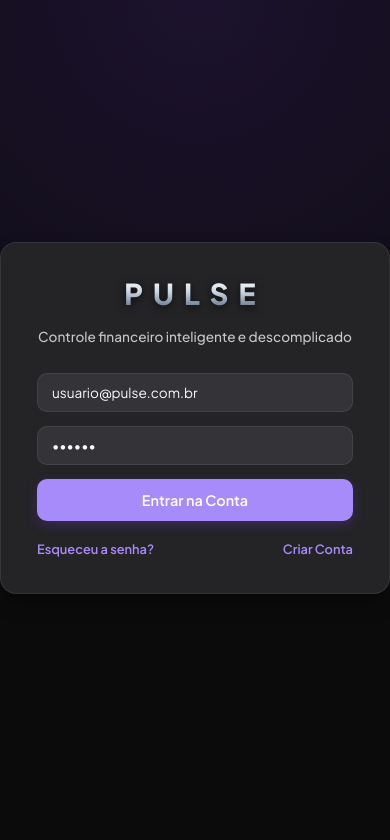
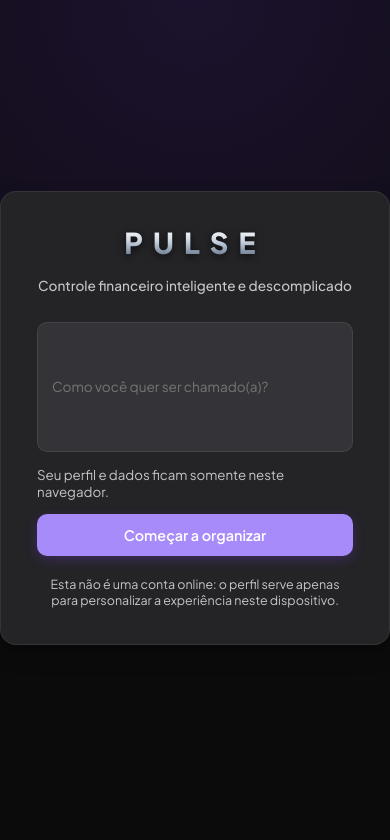
Before and after one commit to Edvanfigueredo/pulsefinance, a plain HTML site: page index.html in a window 390 px wide. Shown: the part 4-844 px from the top of the page. Drawn offline with nearby package versions, Linux system fonts and the light colour scheme.

Commit message:
fix: consolida experiência mobile e cadastro

```diff
--- a/index.html
+++ b/index.html
@@ -6,12 +6,14 @@
     <title>Pulse - Gestão Financeira Pessoal</title>
     <!-- Chart.js para gráficos interativos -->
     <script src="https://cdn.jsdelivr.net/npm/chart.js"></script>
+    <script src="https://cdn.jsdelivr.net/npm/xlsx@0.18.5/dist/xlsx.full.min.js"></script>
     <!-- FontAwesome para Ícones -->
     <link rel="stylesheet" href="https://cdnjs.cloudflare.com/ajax/libs/font-awesome/6.4.0/css/all.min.css">
     <!-- Google Font Plus Jakarta Sans -->
     <link rel="stylesheet" href="https://fonts.googleapis.com/css2?family=Plus+Jakarta+Sans:wght@400;500;600;700;800;900&display=swap">
     <link rel="stylesheet" href="src/styles/base.css">
     <link rel="stylesheet" href="src/styles/enhancements.css">
+    <link rel="stylesheet" href="src/styles/mobile.css">
 </head>
 <body>
 
@@ -24,14 +26,11 @@
             <p style="color:var(--text-muted); font-size:0.85rem; font-weight:500;">Controle financeiro inteligente e descomplicado</p>
 
             <form id="auth-form" onsubmit="handleAuth(event)" style="display:flex; flex-direction:column; gap:14px; margin-top:8px;">
-                <input type="email" id="auth-email" placeholder="E-mail" required value="usuario@pulse.com.br">
-                <input type="password" id="auth-pass" placeholder="Senha" required value="123456">
-                <button type="submit" class="btn-primary" id="auth-btn" style="padding:12px; font-size:0.9rem;">Entrar na Conta</button>
+                <input type="text" id="auth-name" placeholder="Como você quer ser chamado(a)?" required>
+                <small style="color:var(--text-muted); text-align:left;">Seu perfil e dados ficam somente neste navegador.</small>
+                <button type="submit" class="btn-primary" id="auth-btn" style="padding:12px; font-size:0.9rem;">Começar a organizar</button>
             </form>
-            <div style="display:flex; justify-content:space-between; font-size:0.8rem; font-weight:600;">
-                <a href="#" style="color:var(--primary); text-decoration:none;" onclick="toggleAuthMode('recovery')">Esqueceu a senha?</a>
-                <a href="#" style="color:var(--primary); text-decoration:none;" onclick="toggleAuthMode('register')">Criar Conta</a>
-            </div>
+            <p style="color:var(--text-muted); font-size:0.78rem;">Esta não é uma conta online: o perfil serve apenas para personalizar a experiência neste dispositivo.</p>
         </div>
     </div>
 
@@ -45,18 +44,18 @@
                     </div>
                 </div>
                 <div class="nav-list">
-                    <div class="nav-item active" onclick="navigate('dashboard')">📊 Visão Geral</div>
-                    <div class="nav-item" onclick="navigate('financeiro')">💸 Transações</div>
-                    <div class="nav-item" onclick="navigate('contas')">🏦 Contas e Cartões</div>
-                    <div class="nav-item" onclick="navigate('categorias')">🏷️ Categorias</div>
-                    <div class="nav-item" onclick="navigate('planejamento')">🎯 Orçamentos & Metas</div>
-                    <div class="nav-item" onclick="navigate('patrimonio')">🏛️ Bens & Dívidas</div>
-                    <div class="nav-item" onclick="navigate('relatorios')">📈 Relatórios</div>
-                    <div class="nav-item" onclick="navigate('meses')">🗓️ Histórico mensal</div>
-                    <div class="nav-item" onclick="navigate('educacao')">💡 Aprender</div>
-                    <div class="nav-item" onclick="navigate('inteligencia')">🤖 Pulse IA</div>
-                    <div class="nav-item" onclick="navigate('importacao')">📥 Importar Extrato</div>
-                    <div class="nav-item" onclick="navigate('configuracoes')">⚙️ Ajustes</div>
+                    <div class="nav-item active" onclick="navigate('dashboard')"><i class="fa-solid fa-chart-pie"></i> Visão Geral</div>
+                    <div class="nav-item" onclick="navigate('financeiro')"><i class="fa-solid fa-arrow-right-arrow-left"></i> Transações</div>
+                    <div class="nav-item" onclick="navigate('contas')"><i class="fa-solid fa-building-columns"></i> Contas e Cartões</div>
+                    <div class="nav-item" onclick="navigate('categorias')"><i class="fa-solid fa-tags"></i> Categorias</div>
+                    <div class="nav-item" onclick="navigate('planejamento')"><i class="fa-solid fa-bullseye"></i> Orçamentos & Metas</div>
+                    <div class="nav-item" onclick="navigate('patrimonio')"><i class="fa-solid fa-scale-balanced"></i> Bens & Dívidas</div>
+                    <div class="nav-item" onclick="navigate('relatorios')"><i class="fa-solid fa-chart-line"></i> Relatórios</div>
+                    <div class="nav-item" onclick="navigate('meses')"><i class="fa-solid fa-calendar-days"></i> Histórico mensal</div>
+                    <div class="nav-item" onclick="navigate('educacao')"><i class="fa-solid fa-book-open"></i> Aprender</div>
+                    <div class="nav-item" onclick="navigate('inteligencia')"><i class="fa-solid fa-sparkles"></i> Pulse IA</div>
+                    <div class="nav-item" onclick="navigate('importacao')"><i class="fa-solid fa-file-arrow-up"></i> Importar dados</div>
+                    <div class="nav-item" onclick="navigate('configuracoes')"><i class="fa-solid fa-sliders"></i> Ajustes</div>
                 </div>
             </div>
             <div style="padding: 0 16px;">
@@ -76,8 +75,8 @@
                         <i class="fa-solid fa-plus"></i> Transação
                     </button>
                     <button class="btn-green btn-sm" id="monthly-report-button" type="button">Emitir relatório</button>
-                    <button class="btn-theme" id="theme-toggle-btn" onclick="toggleTheme()" title="Alternar Tema Claro/Escuro">🌙 Escuro</button>
-                    <span id="user-display" class="badge" style="padding:6px 12px;">usuario@pulse.com.br</span>
+                    <button class="btn-theme" id="theme-toggle-btn" onclick="toggleTheme()" title="Alternar Tema Claro/Escuro"><i class="fa-solid fa-circle-half-stroke"></i> Tema</button>
+                    <span id="user-display" class="badge" style="padding:6px 12px;">Participante</span>
                     <button class="btn-amber btn-sm" onclick="resetData()">Resetar</button>
                 </div>
             </header>
@@ -171,7 +170,7 @@
                 <div class="card">
                     <div class="card-header">
                         <h5 style="font-weight:700; font-size:1rem;">Histórico de Transações</h5>
-                        <input type="text" id="tx-search" placeholder="🔍 Pesquisar..." oninput="renderTxTable()" style="width:200px;">
+                        <input type="text" id="tx-search" placeholder="Pesquisar..." oninput="renderTxTable()" style="width:200px;">
                     </div>
                     <table>
                         <thead>
@@ -292,7 +291,7 @@
             <!-- VIEW RELATÓRIOS -->
             <div id="view-relatorios" class="view-section">
                 <div class="card">
-                    <h5 style="font-weight:700; font-size:1rem; margin-bottom:14px;">🔍 Filtrar Análise</h5>
+                    <h5 style="font-weight:700; font-size:1rem; margin-bottom:14px;"><i class="fa-solid fa-filter"></i> Filtrar análise</h5>
                     <div style="display:flex; gap:14px; flex-wrap:wrap;">
                         <div style="flex:1; min-width:140px;">
                             <label style="font-size:0.75rem; color:var(--text-muted); font-weight:600; display:block; margin-bottom:6px;">Mês</label>
@@ -368,7 +367,7 @@
             <div id="view-inteligencia" class="view-section">
                 <div class="grid-2">
                     <div class="card">
-                        <h5 style="font-weight:700; font-size:1rem;">🤖 Pulse AI Assistant</h5>
+                        <h5 style="font-weight:700; font-size:1rem;"><i class="fa-solid fa-sparkles"></i> Pulse IA</h5>
                         <p style="color:var(--text-muted); font-size:0.8rem; margin-bottom:12px;">Obtenha insights instantâneos sobre seu fluxo financeiro.</p>
                         <div class="chat-container" id="ai-messages">
                             <div class="msg msg-ai">Olá! Sou o assistente Pulse. Como posso ajudar nas suas finanças hoje?</div>
@@ -380,7 +379,7 @@
                     </div>
 
                     <div class="card">
-                        <h5 style="font-weight:700; font-size:1rem;">🔔 Alertas & Dicas</h5>
+                        <h5 style="font-weight:700; font-size:1rem;"><i class="fa-solid fa-bell"></i> Alertas e dicas</h5>
                         <div id="sys-alerts" style="display:flex; flex-direction:column; gap:12px; margin-top:12px;"></div>
                     </div>
                 </div>
@@ -391,12 +390,12 @@
                 <div class="grid-2">
                     <div class="card">
                         <div class="card-header" style="margin-bottom:12px;">
-                            <h5 style="font-weight:700; font-size:1rem;">1. Seleção de Arquivo (OFX, CSV, XLS)</h5>
+                            <h5 style="font-weight:700; font-size:1rem;"><i class="fa-solid fa-file-arrow-up"></i> Envie seu arquivo</h5>
                         </div>
 
                         <div style="margin-bottom: 16px; background: var(--bg-input); padding: 14px; border-radius: var(--radius-sm); border: 1px solid var(--border);">
                             <label style="font-size:0.8rem; font-weight:600; color:var(--text); display:block; margin-bottom:8px;">
-                                Destino da Importação:
+                                Onde os lançamentos devem ser organizados?
                             </label>
                             <select id="import-destino" style="width: 100%;">
                                 <option value="">-- Escolha a Conta ou Cartão --</option>
@@ -405,15 +404,15 @@
 
                         <div id="import-mode-file">
                             <div class="upload-box" id="drop-zone" onclick="iniciarImportacaoManual()">
-                                <p style="font-weight:700; color:var(--primary); font-size:1rem;">Arraste ou Clique para Enviar</p>
-                                <p style="color:var(--text-muted); font-size:0.8rem; margin-top:6px;">Suporta arquivos de extrato bancário <strong>.OFX</strong>, <strong>.CSV</strong> e <strong>.XLS</strong></p>
+                                <p style="font-weight:700; color:var(--primary); font-size:1rem;">Escolher arquivo do celular ou computador</p>
+                                <p style="color:var(--text-muted); font-size:0.8rem; margin-top:6px;">Envie extrato de cartão, planilha de controle (<strong>.xlsx</strong>, .csv), backup .json ou .ofx. Revise os lançamentos antes de confirmar.</p>
                             </div>
-                            <input type="file" id="file-input" accept=".ofx,.csv,.txt,.xls" style="display:none;" onchange="handleFileUpload(event)">
+                            <input type="file" id="file-input" accept=".ofx,.csv,.txt,.xls,.xlsx,.json,application/json" style="display:none;" onchange="handleFileUpload(event)">
                         </div>
                     </div>
 
                     <div class="card">
-                        <h5 style="font-weight:700; font-size:1rem;">📤 Backup e Exportação</h5>
+                        <h5 style="font-weight:700; font-size:1rem;"><i class="fa-solid fa-file-export"></i> Backup e exportação</h5>
                         <p style="color:var(--text-muted); font-size:0.8rem; margin-bottom:16px;">Baixe seus registros completos a qualquer momento.</p>
                         <div style="display:flex; gap:12px;">
                             <button class="btn-green btn-sm" onclick="exportData('json')" style="padding:10px 16px;">Exportar JSON</button>
@@ -477,6 +476,8 @@
     <script src="src/services/preferences-service.js"></script>
     <script src="src/features/month-report.js"></script>
     <script src="src/ui/accessibility-settings.js"></script>
+    <script src="src/features/import-installments.js"></script>
+    <script src="src/ui/mobile-navigation.js"></script>
     <script src="src/main.js"></script>
 </body>
 </html>
--- a/src/core/state.js
+++ b/src/core/state.js
@@ -1,8 +1,8 @@
         // Estado compartilhado, persistência legada, autenticação e navegação.
         const DEFAULT_STATE = {
             theme: 'dark',
-            authenticated: true,
-            userEmail: 'usuario@pulse.com.br',
+            authenticated: false,
+            userName: '',
             categorias: [
                 { id: 1, nome: 'Alimentação', tipo: 'despesa' },
                 { id: 2, nome: 'Transporte', tipo: 'despesa' },
@@ -70,7 +70,7 @@
                 db = {
                     theme: db.theme || 'dark',
                     authenticated: true,
-                    userEmail: db.userEmail || 'usuario@pulse.com.br',
+                    userName: db.userName || '',
                     categorias: [],
                     contas: [],
                     cartoes: [],
@@ -93,7 +93,7 @@
             document.documentElement.setAttribute('data-theme', db.theme || 'dark');
             const btn = document.getElementById('theme-toggle-btn');
             if(btn) {
-                btn.innerText = db.theme === 'dark' ? '🌙 Escuro' : '☀️ Claro';
+                btn.innerHTML = '<i class="fa-solid fa-circle-half-stroke"></i> Tema';
             }
         }
 
@@ -101,7 +101,7 @@
         function handleAuth(e) {
             e.preventDefault();
             db.authenticated = true;
-            db.userEmail = document.getElementById('auth-email').value;
+            db.userName = document.getElementById('auth-name').value.trim();
             saveDB();
             checkAuth();
         }
@@ -116,7 +116,7 @@
             const authScreen = document.getElementById('auth-screen');
             if(db.authenticated) {
                 authScreen.style.display = 'none';
-                document.getElementById('user-display').innerText = db.userEmail || 'usuario@pulse.com.br';
+                document.getElementById('user-display').innerText = db.userName || 'Participante';
             } else {
                 authScreen.style.display = 'flex';
             }
--- a/src/ui/dashboard.js
+++ b/src/ui/dashboard.js
@@ -101,8 +101,8 @@
             const accSelect = document.getElementById('tx-conta');
             if (accSelect) {
                 accSelect.innerHTML = '';
-                db.contas.forEach(c => accSelect.innerHTML += `<option value="conta_${c.id}">🏦 ${c.nome}</option>`);
-                db.cartoes.forEach(c => accSelect.innerHTML += `<option value="cartao_${c.id}">💳 ${c.nome}</option>`);
+                db.contas.forEach(c => accSelect.innerHTML += `<option value="conta_${c.id}">${c.nome}</option>`);
+                db.cartoes.forEach(c => accSelect.innerHTML += `<option value="cartao_${c.id}">${c.nome}</option>`);
             }
 
             // Categorias
@@ -146,8 +146,8 @@
             if(importDestino) {
                 const valorAtual = importDestino.value;
                 importDestino.innerHTML = '<option value="">-- Escolha a Conta ou Cartão --</option>';
-                db.contas.forEach(c => importDestino.innerHTML += `<option value="conta_${c.id}">🏦 ${c.nome}</option>`);
-                db.cartoes.forEach(c => importDestino.innerHTML += `<option value="cartao_${c.id}">💳 ${c.nome}</option>`);
+                db.contas.forEach(c => importDestino.innerHTML += `<option value="conta_${c.id}">${c.nome} (conta)</option>`);
+                db.cartoes.forEach(c => importDestino.innerHTML += `<option value="cartao_${c.id}">${c.nome} (cartão)</option>`);
                 importDestino.value = valorAtual;
             }
 
@@ -195,10 +195,10 @@
                     const targetId = String(t.contaId || '');
                     if(targetId.startsWith('conta_')) {
                         const acc = db.contas.find(c => c.id === parseInt(targetId.replace('conta_', '')));
-                        if(acc) nomeDestino = `🏦 ${acc.nome}`;
+                        if(acc) nomeDestino = acc.nome;
                     } else if(targetId.startsWith('cartao_')) {
                         const card = db.cartoes.find(c => c.id === parseInt(targetId.replace('cartao_', '')));
-                        if(card) nomeDestino = `💳 ${card.nome}`;
+                        if(card) nomeDestino = card.nome;
                     }
 
                     tbTx.innerHTML += `
@@ -210,8 +210,8 @@
                             <td><span class="badge">${t.status}</span></td>
                             <td class="${t.tipo==='receita'?'val-plus':'val-minus'}">R$ ${(t.val||0).toFixed(2)}</td>
                             <td>
-                                <button class="btn-amber btn-sm" onclick="editTx(${t.id})">✏️</button>
-                                <button class="btn-red btn-sm" onclick="deleteTx(${t.id})">🗑️</button>
+                                <button class="btn-amber btn-sm" aria-label="Editar" onclick="editTx(${t.id})"><i class="fa-solid fa-pen"></i></button>
+                                <button class="btn-red btn-sm" aria-label="Excluir" onclick="deleteTx(${t.id})"><i class="fa-solid fa-trash"></i></button>
                             </td>
                         </tr>
                     `;
@@ -223,7 +223,7 @@
             if (tbAcc) {
                 tbAcc.innerHTML = '';
                 db.contas.forEach(c => {
-                    tbAcc.innerHTML += `<tr><td><strong>${c.nome}</strong></td><td class="val-plus">R$ ${(c.saldo||0).toFixed(2)}</td><td><button class="btn-red btn-sm" onclick="deleteConta(${c.id})">🗑️</button></td></tr>`;
+                    tbAcc.innerHTML += `<tr><td><strong>${c.nome}</strong></td><td class="val-plus">R$ ${(c.saldo||0).toFixed(2)}</td><td><button class="btn-red btn-sm" aria-label="Excluir conta" onclick="deleteConta(${c.id})"><i class="fa-solid fa-trash"></i></button></td></tr>`;
                 });
             }
 
@@ -232,7 +232,7 @@
             if (tbCard) {
                 tbCard.innerHTML = '';
                 db.cartoes.forEach(c => {
-                    tbCard.innerHTML += `<tr><td><strong>${c.nome}</strong></td><td>R$ ${(c.limite||0).toFixed(2)}</td><td><button class="btn-red btn-sm" onclick="deleteCartao(${c.id})">🗑️</button></td></tr>`;
+                    tbCard.innerHTML += `<tr><td><strong>${c.nome}</strong></td><td>R$ ${(c.limite||0).toFixed(2)}</td><td><button class="btn-red btn-sm" aria-label="Excluir cartão" onclick="deleteCartao(${c.id})"><i class="fa-solid fa-trash"></i></button></td></tr>`;
                 });
             }
 
@@ -241,7 +241,7 @@
             if(tbCat) {
                 tbCat.innerHTML = '';
                 db.categorias.forEach(c => {
-                    tbCat.innerHTML += `<tr><td><strong>${c.nome}</strong></td><td><span class="${c.tipo==='receita'?'val-plus':'val-minus'}">${(c.tipo||'despesa').toUpperCase()}</span></td><td><button class="btn-red btn-sm" onclick="deleteCategoria(${c.id})">🗑️</button></td></tr>`;
+                    tbCat.innerHTML += `<tr><td><strong>${c.nome}</strong></td><td><span class="${c.tipo==='receita'?'val-plus':'val-minus'}">${(c.tipo||'despesa').toUpperCase()}</span></td><td><button class="btn-red btn-sm" aria-label="Excluir categoria" onclick="deleteCategoria(${c.id})"><i class="fa-solid fa-trash"></i></button></td></tr>`;
                 });
             }
 
@@ -289,7 +289,7 @@
             if (tbAst) {
                 tbAst.innerHTML = '';
                 db.patrimonio.filter(p => p.tipo === 'ativo').forEach(p => {
-                    tbAst.innerHTML += `<tr><td>${p.nome}</td><td class="val-plus">R$ ${(p.val||0).toFixed(2)}</td><td><button class="btn-red btn-sm" onclick="deletePatrimonio(${p.id})">🗑️</button></td></tr>`;
+                    tbAst.innerHTML += `<tr><td>${p.nome}</td><td class="val-plus">R$ ${(p.val||0).toFixed(2)}</td><td><button class="btn-red btn-sm" aria-label="Excluir ativo" onclick="deletePatrimonio(${p.id})"><i class="fa-solid fa-trash"></i></button></td></tr>`;
                 });
             }
 
@@ -297,7 +297,7 @@
             if (tbPas) {
                 tbPas.innerHTML = '';
                 db.patrimonio.filter(p => p.tipo === 'passivo').forEach(p => {
-                    tbPas.innerHTML += `<tr><td>${p.nome}</td><td class="val-minus">R$ ${(p.val||0).toFixed(2)}</td><td><button class="btn-red btn-sm" onclick="deletePatrimonio(${p.id})">🗑️</button></td></tr>`;
+                    tbPas.innerHTML += `<tr><td>${p.nome}</td><td class="val-minus">R$ ${(p.val||0).toFixed(2)}</td><td><button class="btn-red btn-sm" aria-label="Excluir dívida" onclick="deletePatrimonio(${p.id})"><i class="fa-solid fa-trash"></i></button></td></tr>`;
                 });
             }
 
@@ -377,12 +377,12 @@
             if (alertBox) {
                 alertBox.innerHTML = '';
                 if(totalDespesas > totalReceitas && totalReceitas > 0) {
-                    alertBox.innerHTML += `<div class="badge badge-danger" style="display:block; padding:12px;">🚨 <strong>Atenção:</strong> Suas despesas ultrapassaram as receitas este mês.</div>`;
+                    alertBox.innerHTML += `<div class="badge badge-danger" style="display:block; padding:12px;"><i class="fa-solid fa-triangle-exclamation"></i> <strong>Atenção:</strong> Suas despesas ultrapassaram as receitas este mês.</div>`;
                 }
                 db.limites.forEach(l => {
                     const spent = db.transacoes.filter(t => t.tipo==='despesa' && (t.cat||'').toLowerCase()===(l.cat||'').toLowerCase()).reduce((a,b)=>a+(b.val||0),0);
                     if(spent > l.val) {
-                        alertBox.innerHTML += `<div class="badge badge-warning" style="display:block; padding:12px;">⚠️ Teto orçamentário estourado em <strong>${l.cat}</strong>.</div>`;
+                        alertBox.innerHTML += `<div class="badge badge-warning" style="display:block; padding:12px;"><i class="fa-solid fa-triangle-exclamation"></i> Teto orçamentário estourado em <strong>${l.cat}</strong>.</div>`;
                     }
                 });
                 if(!alertBox.innerHTML) alertBox.innerHTML = `<span style="color:var(--text-muted); font-size:0.85rem;">Sua saúde financeira está sob controle.</span>`;
```
